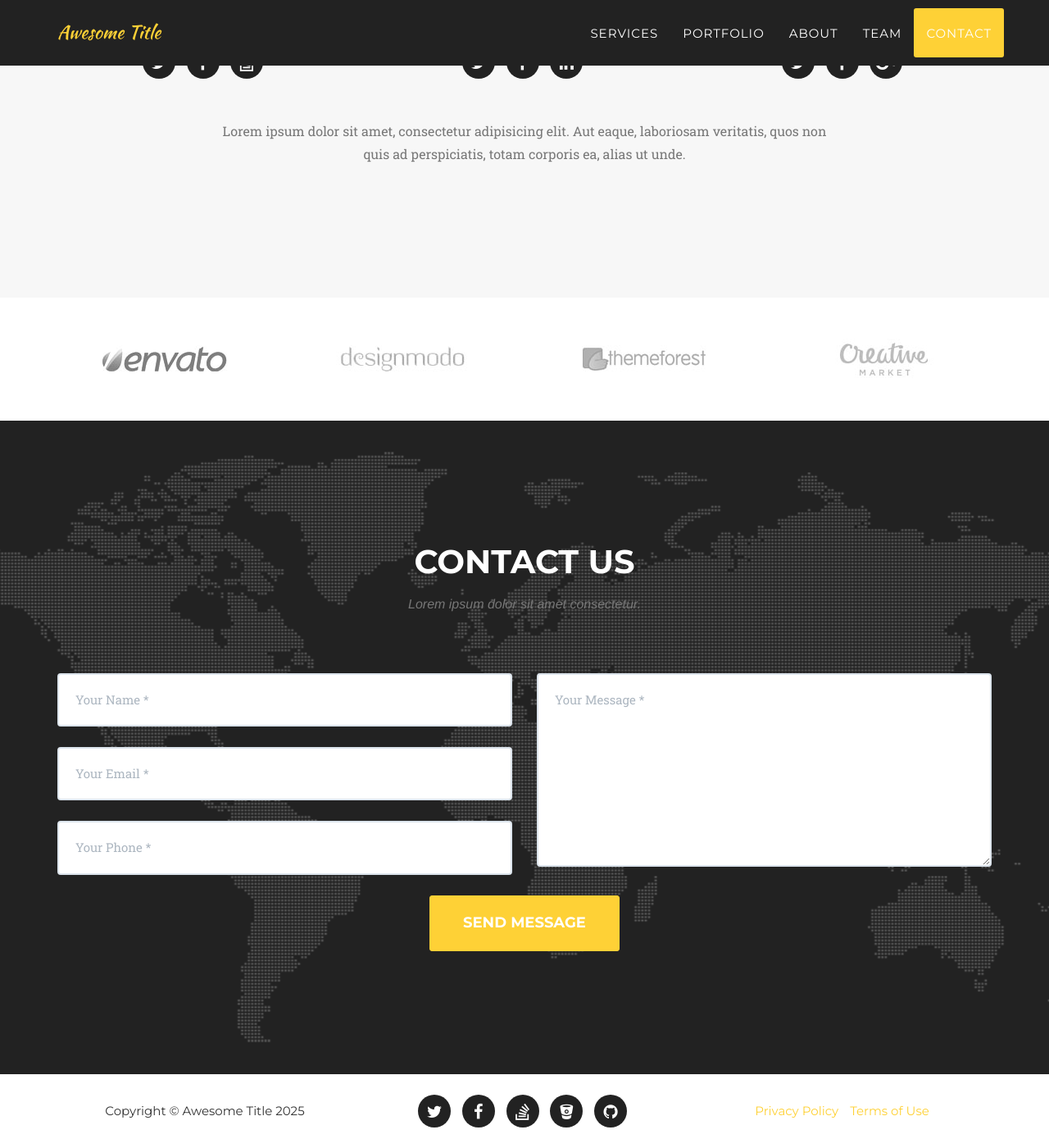
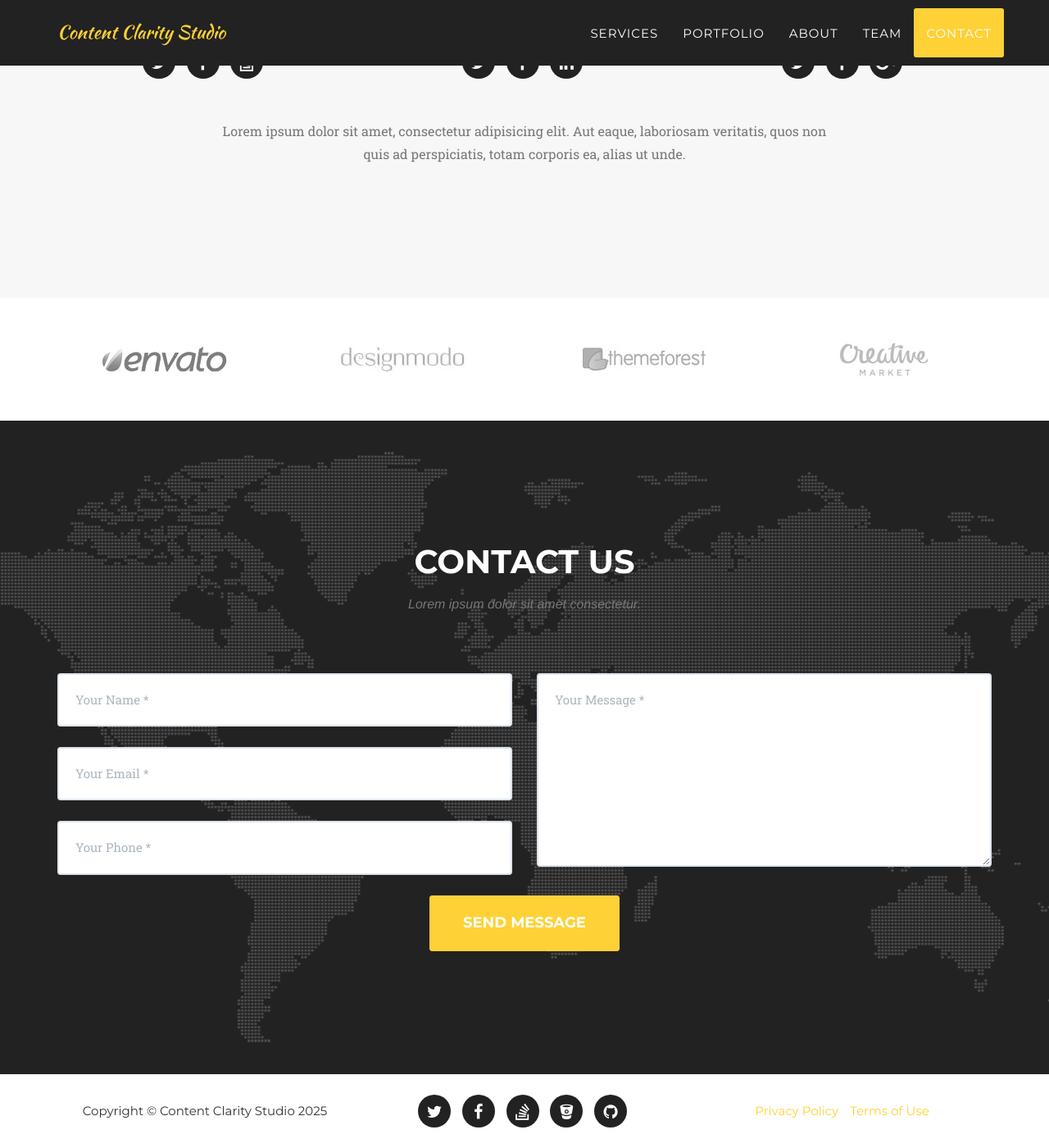
Before and after one commit to ContentClarityStudio/contentclaritystudio.github.io, a Jekyll site: the page built from index.html, in a window 1280 px wide and 1400 px high, scrolled down 5136 px. Shown: the whole window at 82% size. Built offline with Jekyll 4.4.1, drawn with Linux system fonts in a browser that asks for light colours; some web fonts are replaced; part of the change alters nothing that is shown.

Commit message:
Update _config.yml
updated url and base url and added description

```diff
--- a/_config.yml
+++ b/_config.yml
@@ -1,10 +1,10 @@
-url: https://y7kim.github.io
-baseurl: /agency-jekyll-theme/
+url: "https://contentclaritystudio.github.io"
+baseurl: ""
 
 # Site settings
-title: Awesome Title
+title: Content Clarity Studio
 email: your-email@domain.com
-description: "Write an awesome description for your new site here. You can edit this line in _config.yml. It will appear in your document head meta (for Google search results) and in your feed.xml site description."
+description: "Real growth happens when every piece of content is built on strategy."
 
 
 # Team names, titles and social links
```
